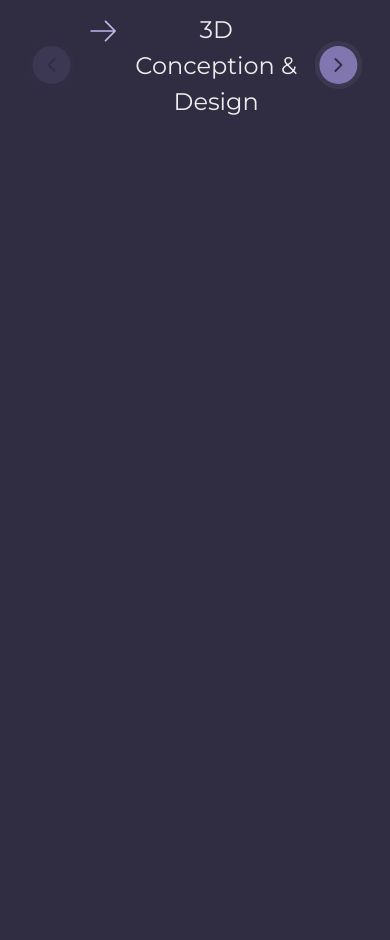
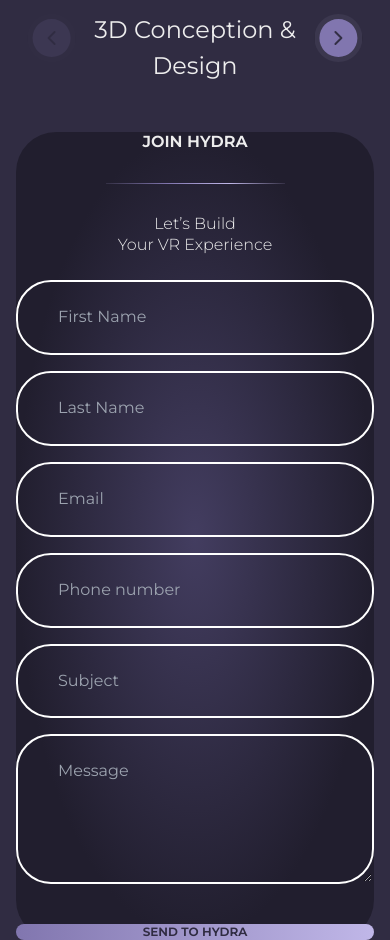
Before and after one commit to 4DeR99/hydra-website, a Next.js app: page / in a window 390 px wide. Shown: the part 3180-4120 px from the top of the page. Before the commit the page ends 3348 px from the top, so only its background shows below. Built offline with nearby package versions, Linux system fonts and the light colour scheme; what fluid-tailwind would draw is missing.

Commit message:
feat: added contact us section

```diff
--- a/src/app/page.tsx
+++ b/src/app/page.tsx
@@ -3,6 +3,7 @@
 import Lenis from 'lenis'
 import { useEffect } from 'react'
 
+import { ContactUs } from '@/components/sections/ContactUs'
 import { Hero } from '@/components/sections/Hero'
 import { HowWeBuild } from '@/components/sections/HowWeBuild'
 import { Introduction } from '@/components/sections/Introduction'
@@ -26,6 +27,7 @@
       <Services />
       <TechnologiesAndHardware />
       <HowWeBuild />
+      <ContactUs />
     </main>
   )
 }
--- /dev/null
+++ b/src/components/sections/ContactUs/index.tsx
@@ -0,0 +1,93 @@
+import React from 'react'
+
+import { Button } from '@/components/system/Button'
+import { Container } from '@/components/system/Container'
+import { cn } from '@/lib/utils'
+
+export const ContactUs = () => {
+  const handSubmit = (e: React.FormEvent<HTMLFormElement>) => {
+    e.preventDefault()
+  }
+
+  return (
+    <section className="relative w-full">
+      <Container>
+        <div
+          className={cn(
+            'flex flex-col rounded-[40px] bg-[radial-gradient(50%_50%_at_center,#433D60,#211E2E)] leading-[1.3]',
+            '~sm/lg:~px-[2.5rem]/[6.875rem] ~sm/lg:~py-[2.5rem]/[5.625rem]',
+            'md:rounded-[100px]',
+          )}
+        >
+          <div className="flex flex-col items-center gap-[30px]">
+            <h1 className="text-center font-bold ~sm/lg:~text-[1.5rem]/[2.25rem]">
+              JOIN HYDRA
+            </h1>
+            <div className="h-[1px] w-[50%] bg-[linear-gradient(90deg,#343045_0%,#8176AF_35%,#C0B7E8_69%,#343045_100%)] md:w-[414px]" />
+            <h2 className="text-center font-light ~sm/lg:~text-[1.5rem]/[2.25rem]">
+              Let’s Build <br className="block md:hidden" /> Your VR Experience
+            </h2>
+          </div>
+          <form
+            onSubmit={handSubmit}
+            className="mt-[25px] flex flex-col gap-4 md:gap-8"
+          >
+            <div className="flex flex-col gap-4 md:flex-row md:gap-2.5">
+              <Input
+                label="First Name"
+                placeholder="First Name"
+              />
+              <Input
+                label="Last Name"
+                placeholder="Last Name"
+              />
+            </div>
+            <div className="flex flex-col gap-4 md:flex-row md:gap-2.5">
+              <Input
+                label="Email"
+                placeholder="Email"
+              />
+              <Input
+                label="Phone number"
+                placeholder="Phone number"
+              />
+            </div>
+            <Input
+              label="Subject"
+              placeholder="Subject"
+            />
+            <textarea
+              placeholder="Message"
+              className="h-[150px] w-full rounded-[35px] border-2 border-white bg-transparent px-[40px] py-[25px] focus:outline-none md:rounded-[40px]"
+            />
+            <Button className="mt-6 !text-xs md:mx-auto md:w-fit">
+              Send to Hydra
+            </Button>
+          </form>
+        </div>
+      </Container>
+    </section>
+  )
+}
+
+interface InputProps {
+  label: string
+  placeholder: string
+  className?: string
+  type?: string
+}
+
+const Input = ({ label, placeholder, className, type }: InputProps) => {
+  return (
+    <input
+      type={type}
+      placeholder={placeholder}
+      className={cn(
+        'w-full rounded-[35px] border-2 border-white bg-transparent px-[40px] py-[25px] focus:outline-none',
+        'md:rounded-[40px]',
+        className,
+      )}
+      aria-label={label}
+    />
+  )
+}
--- a/src/components/sections/HowWeBuild/index.tsx
+++ b/src/components/sections/HowWeBuild/index.tsx
@@ -42,12 +42,13 @@
         endTrigger: scrollTargets[scrollTargets.length - 1],
         containerAnimation: scrollTween,
         start: 'right 50%',
-        end: 'right 10%',
+        end: 'right 50%',
         scrub: 1,
       },
     })
 
     scrollTargets.forEach((target, index) => {
+      if (index === 4) return
       const tl = gsap.timeline({
         scrollTrigger: {
           trigger: target,
--- a/src/components/shared/StepNumber/index.tsx
+++ b/src/components/shared/StepNumber/index.tsx
@@ -24,7 +24,7 @@
         </div>
       </div>
       <div className="flex gap-4">
-        <Arrow />
+        <Arrow className="hidden md:block" />
         <div className="text-center text-[1.5rem] md:text-start">{title}</div>
       </div>
     </div>
```
